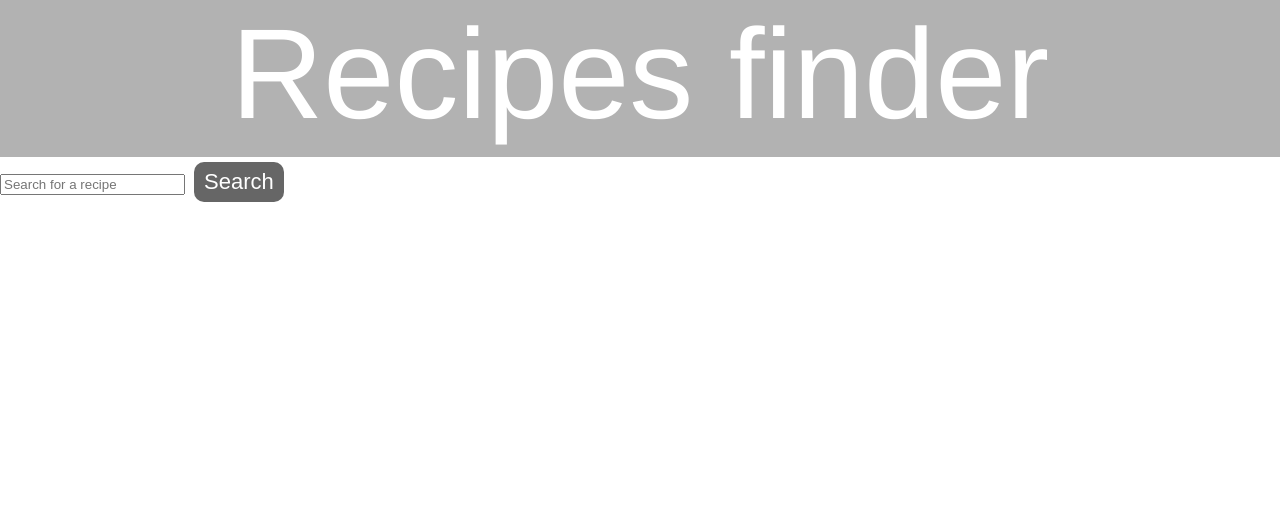
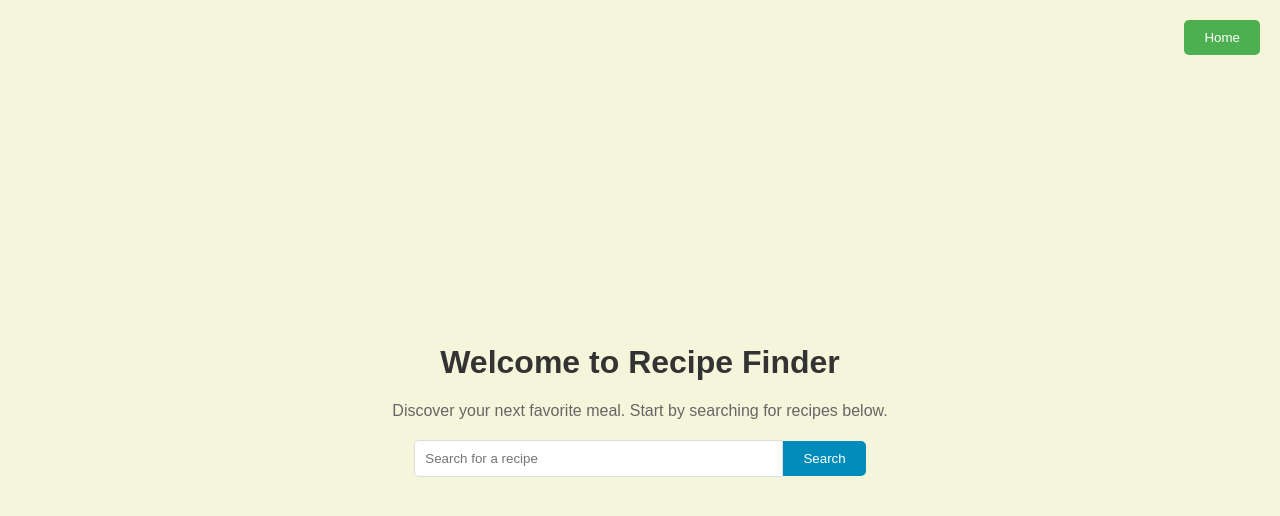
Before and after one commit to OppedRawen/SEA-Project-Delivery, a website: page index.html in a window 1280 px wide. Drawn offline with Linux system fonts and the light colour scheme.

Commit message:
main page ui improvement

```diff
--- a/Styles/style.css
+++ b/Styles/style.css
@@ -1,70 +1,71 @@
-html,
-body {
+body, html {
     margin: 0;
     padding: 0;
+    width: 100%;
+    height: 100%;
+    font-family: Arial, sans-serif;
+    background-color: #f5f5dc; /* Beige background for a cozy feel */
+    display: flex;
+    justify-content: center;
+    align-items: center;
+    text-align: center;
 }
 
-.main-header {
-    background-color: rgba(0, 0, 0, .3);
-    padding-bottom: 10px;
+nav {
+    position: absolute;
+    top: 0;
+    right: 0;
+    padding: 20px;
 }
 
-.title {
-    text-align: center;
-    margin: 0;
-    font-size: 8em;
-    font-family: "Helvetica";
-    font-weight: normal;
+.home-button {
+    padding: 10px 20px;
+    background-color: #4CAF50; /* A friendly green */
     color: white;
+    border: none;
+    border-radius: 5px;
+    cursor: pointer;
 }
 
-#card-container {
-    display: flex;
-    justify-content: center;
-    margin: 20px;
+.home-button:hover {
+    background-color: #45a049;
 }
 
-.card {
-    width: 300px;
-    border: 1px solid #ccc;
-    border-radius: 5px;
-    box-shadow: 0 2px 4px rgba(0, 0, 0, 0.1);
-    margin: 5px;
+.content {
+    max-width: 600px;
+    margin: auto;
 }
 
-.card-content {
-    padding: 20px;
-    font-family: "Verdana";
-    color: #777;
+h1 {
+    color: #333;
 }
 
-.card-content h2 {
-    margin-top: 0;
-    font-size: 20px;
+p {
+    margin: 20px auto;
+    color: #666;
 }
 
-.card img {
-    width: 100%;
-    height: auto;
+#search-form {
+    margin-top: 20px;
 }
 
-.footer {
-    display: flex;
-    justify-content: center;
-    background-color: rgba(0, 0, 0, .3);
+#search-input {
     padding: 10px;
+    width: 70%;
+    margin-right: -4px; /* Ensures no gap between input and button */
+    border: 1px solid #ddd;
+    border-radius: 5px 0 0 5px; /* Rounded corners on the left side */
 }
 
-button {
-    text-align: center;
-    background-color: #666;
+#search-button {
+    padding: 10px 20px;
     border: none;
-    padding-left: 10px;
-    padding-right: 10px;
-    height: 40px;
-    border-radius: 10px;
+    background-color: #008cba;
     color: white;
-    font-size: 22px;
     cursor: pointer;
-    margin: 5px;
+    border-radius: 0 5px 5px 0; /* Rounded corners on the right side */
 }
+
+#search-button:hover {
+    background-color: #007ba7;
+}
--- a/index.html
+++ b/index.html
@@ -9,23 +9,18 @@
 </head>
 
 <body>
-    <header class="main-header">
-        <!-- header? -->
-        <h1 class="title">Recipes finder</h1>
-
-    </header>
-    <!-- search container -->
-    <div class="search-container">
-       <form id="search-form">
-            <input type="text" id="search-input" placeholder="Search for a recipe">
+    <nav>
+        <button onclick="window.location.href='index.html'" class="home-button">Home</button>
+    </nav>
+    <div class="content">
+        <h1>Welcome to Recipe Finder</h1>
+        <p>Discover your next favorite meal. Start by searching for recipes below.</p>
+        <form id="search-form">
+            <input type="text" id="search-input" placeholder="Search for a recipe" aria-label="Search for a recipe">
             <button type="submit" id="search-button">Search</button>
         </form>
     </div>
 
-
-
-
-    <script src="./pageScript.js"></script>
+    <script src="./pageScript.js"></script> <!-- Link to your JavaScript file -->
 </body>
-
 </html>
```
